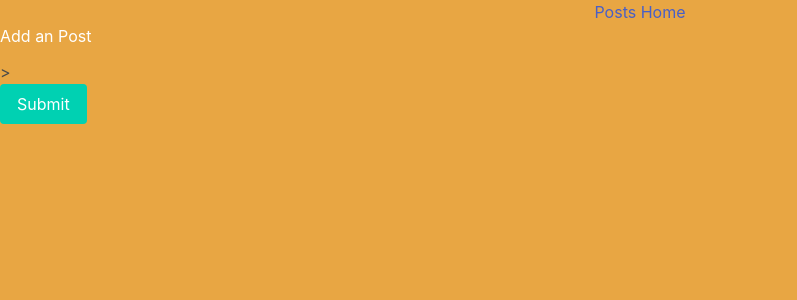
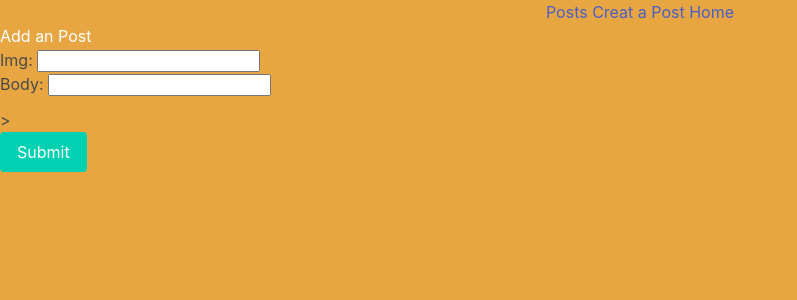
Before and after one commit to raymondborel/FriendlyDjangoApp, a Django app: page /posts/new/ in a window 1280 px wide. Shown: the top 300 px of the page, without its empty margins (0-797 px from the left). Run offline with Django 4.2, Linux system fonts and the light colour scheme.

Commit message:
added link to create

```diff
--- a/main_app/templates/base.html
+++ b/main_app/templates/base.html
@@ -20,6 +20,7 @@
   <body>
     <div class="has-text-centered">
       <a href="/posts">Posts</a>
+      <a href="/posts_create">Creat a Post</a>
       <a class="has-text-centered" href="/">Home</a>
     </div>
 
--- a/main_app/views.py
+++ b/main_app/views.py
@@ -23,6 +23,6 @@ class PostList(TemplateView):
 
 class PostCreate(CreateView):
     model = Post
-    fields = ['name', 'image', 'bio']
+    fields = ['name', 'img', 'body']
     template_name = "post_create.html"
     success_url = '/posts/'
```
